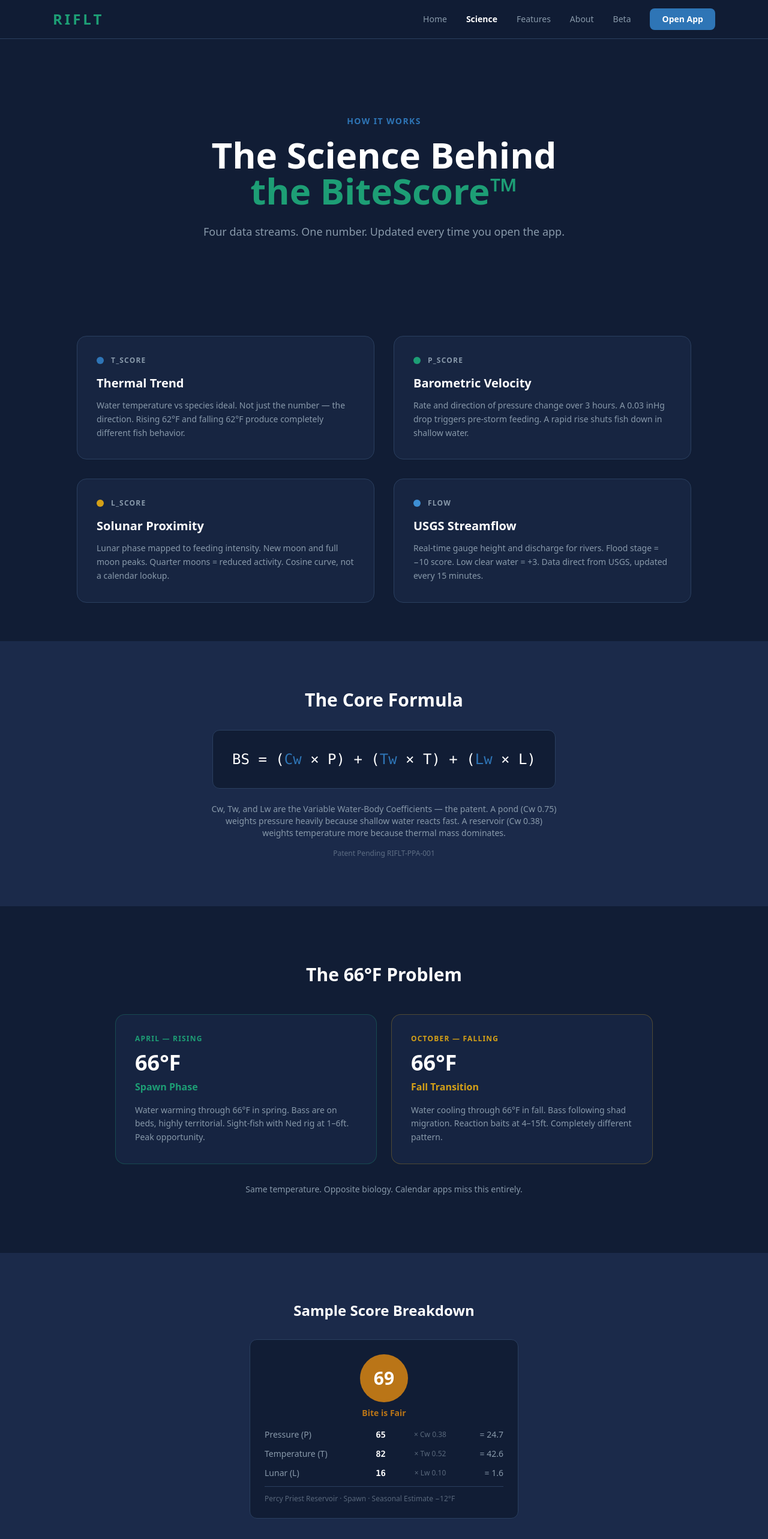
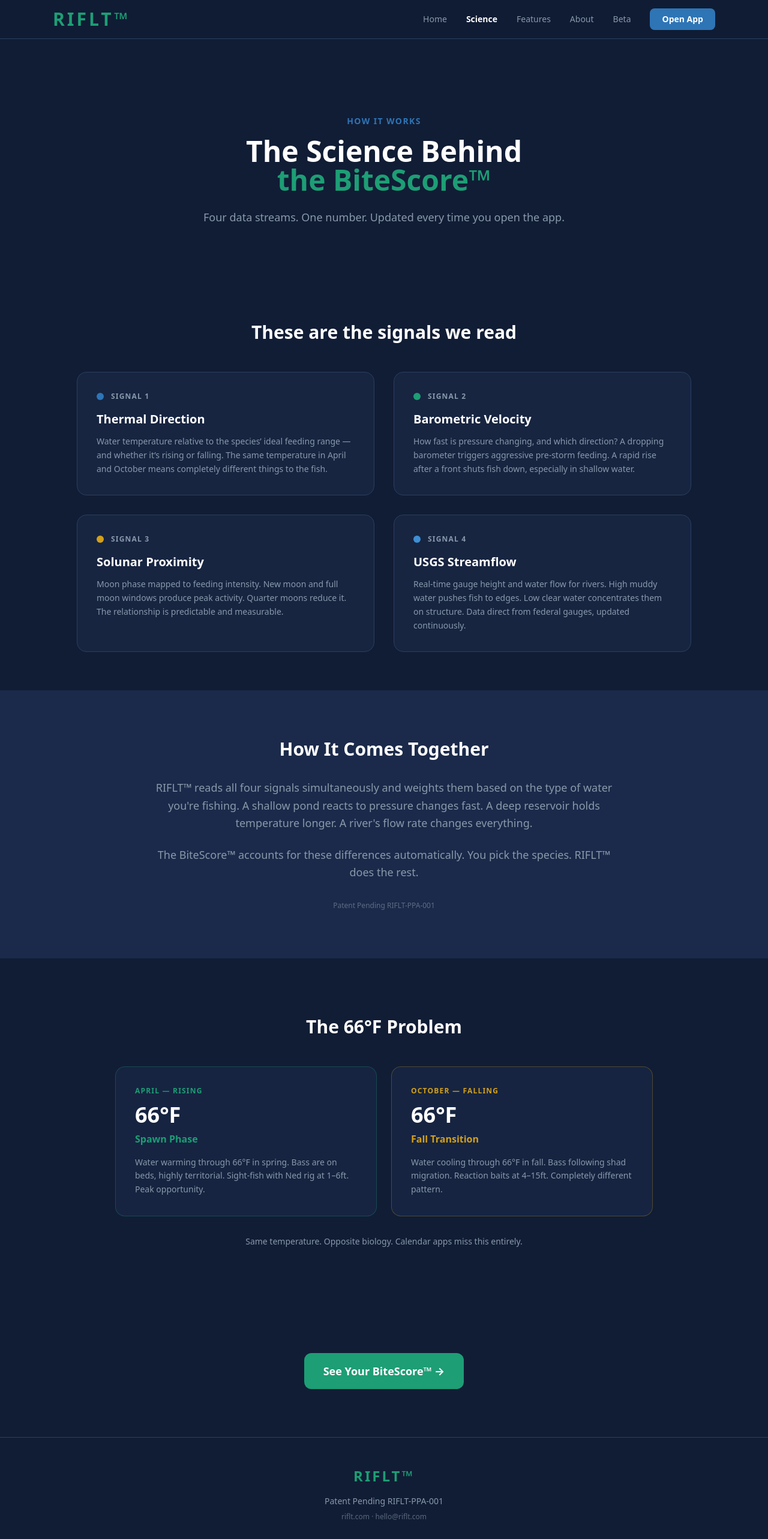
Before and after one commit to RifltHQ/riflt-website, a React (Vite) app: page /science in a window 1280 px wide. Shown: the top 2566 px of the page at 60% size. Built offline with nearby package versions, Linux system fonts and the light colour scheme.

Commit message:
Brand polish: TM symbols, remove name, emotional copy, remove formula, typography

```diff
--- a/src/components/Footer.jsx
+++ b/src/components/Footer.jsx
@@ -2,7 +2,7 @@
   return (
     <footer className="border-t border-border bg-navy-dark py-12 px-6">
       <div className="max-w-6xl mx-auto text-center">
-        <p className="text-green font-black text-xl tracking-[3px] mb-4">RIFLT</p>
+        <p className="text-green font-black text-2xl tracking-[3px] mb-4">RIFLT™</p>
         <p className="text-muted text-sm mb-2">Patent Pending RIFLT-PPA-001</p>
         <p className="text-muted/60 text-xs">riflt.com &middot; hello@riflt.com</p>
       </div>
--- a/src/components/Nav.jsx
+++ b/src/components/Nav.jsx
@@ -16,7 +16,7 @@
   return (
     <nav className="fixed top-0 left-0 right-0 z-50 bg-navy-dark/90 backdrop-blur-md border-b border-border">
       <div className="max-w-6xl mx-auto px-6 h-16 flex items-center justify-between">
-        <Link to="/" className="text-2xl font-black tracking-[4px] text-green no-underline">RIFLT</Link>
+        <Link to="/" className="text-3xl font-black tracking-[4px] text-green no-underline">RIFLT™</Link>
 
         {/* Desktop */}
         <div className="hidden md:flex items-center gap-8">
--- a/src/pages/About.jsx
+++ b/src/pages/About.jsx
@@ -4,14 +4,18 @@
       <section className="py-24 px-6">
         <div className="max-w-3xl mx-auto">
           <p className="text-accent text-sm font-semibold tracking-widest uppercase mb-4 text-center">About</p>
-          <h1 className="text-4xl md:text-5xl font-black text-center mb-16">
+          <h1 className="text-3xl md:text-4xl font-black text-center mb-16">
             Why I Built a Lab<br />
             <span className="text-green">Instead of a Social Network</span>
           </h1>
 
           <div className="space-y-6 text-muted text-lg leading-relaxed">
             <p>
-              For years, I watched the digital fishing world turn into a popularity contest. Every app I opened felt like a mall &mdash; crowded, noisy, and constantly trying to sell me something. More importantly, they were often wrong. I'd see a Post-Spawn alert while the water was still 60 degrees, or find honey holes geolocated in parking lots. I didn't want another social network. I wanted a tool that worked as hard as I do.
+              There's a feeling every angler knows. The line drops, the water goes quiet, and then &mdash; that yank. That unmistakable pull that means everything you read about the water was right. You weren't guessing. You knew.
+            </p>
+
+            <p>
+              I built RIFLT&trade; to chase that feeling more often. Not for pros. Not for tournament fishermen. For anyone who's ever driven 45 minutes to a lake, fished for three hours, and driven home wondering what they missed. I was that angler. And I was tired of guessing.
             </p>
 
             <p>
@@ -19,17 +23,17 @@
             </p>
 
             <p>
-              I didn't build RIFLT to be a &ldquo;pro-only&rdquo; club. I built it for anyone who loves to fish &mdash; or anyone who is tired of the frustration and wants to learn. Whether you're a seasoned tournament pro or someone picking up a rod for the first time, RIFLT gives you the <strong className="text-white">2-degree advantage</strong>. The barometric drop, the thermal shift, the hidden brush pile &mdash; the details that separate a great day from a blank.
+              I didn't build RIFLT&trade; to be a &ldquo;pro-only&rdquo; club. I built it for anyone who loves to fish &mdash; or anyone who is tired of the frustration and wants to learn. Whether you're a seasoned tournament pro or someone picking up a rod for the first time, RIFLT&trade; gives you the <strong className="text-white">2-degree advantage</strong>. The barometric drop, the thermal shift, the hidden brush pile &mdash; the details that separate a great day from a blank.
             </p>
 
             <p className="text-white font-semibold text-xl">
-              Welcome to the Private Vault. Welcome to RIFLT.
+              Welcome to the Private Vault. Welcome to RIFLT&trade;.
             </p>
           </div>
 
           <div className="mt-16 pt-8 border-t border-border text-center">
-            <p className="text-white font-bold text-lg mb-1">Brian Atwood</p>
-            <p className="text-muted text-sm">Founder &amp; Inventor</p>
+            <p className="text-white font-bold text-lg mb-1">The Founder</p>
+            <p className="text-muted text-sm">Inventor &amp; Builder</p>
             <p className="text-muted/60 text-xs mt-4">Patent Pending RIFLT-PPA-001</p>
           </div>
         </div>
--- a/src/pages/Home.jsx
+++ b/src/pages/Home.jsx
@@ -21,8 +21,11 @@
           Stop Guessing.<br />
           <span className="text-green">Start Catching.</span>
         </h1>
-        <p className="text-muted text-lg md:text-xl max-w-2xl mb-8 leading-relaxed">
+        <p className="text-muted text-lg md:text-xl max-w-2xl mb-4 leading-relaxed">
           The first fishing intelligence platform built on thermal physics, not calendar guesses.
+        </p>
+        <p className="text-muted/80 text-base max-w-xl mb-8 leading-relaxed italic">
+          That feeling when the line drops and goes tight &mdash; you should feel it more often. RIFLT&trade; tells you when the conditions are right before you make the drive.
         </p>
 
         {/* Live score preview */}
@@ -42,7 +45,7 @@
       {/* Three Pillars */}
       <section className="py-24 px-6 bg-navy">
         <div className="max-w-6xl mx-auto">
-          <h2 className="text-3xl md:text-4xl font-bold text-center mb-16">Three layers. One decision.</h2>
+          <h2 className="text-2xl md:text-3xl font-bold text-center mb-16">Three layers. One decision.</h2>
           <div className="grid md:grid-cols-3 gap-8">
             {[
               { icon: '🌡️', title: 'Phase Intelligence', desc: 'Direction-aware thermal classifier. Same temperature, opposite biological states. We know the difference.' },
@@ -62,7 +65,7 @@
       {/* Key Benefits */}
       <section className="py-24 px-6">
         <div className="max-w-5xl mx-auto">
-          <h2 className="text-3xl md:text-4xl font-bold text-center mb-16">What You Get</h2>
+          <h2 className="text-2xl md:text-3xl font-bold text-center mb-16">What You Get</h2>
           <div className="grid md:grid-cols-3 gap-8">
             <div className="bg-navy-dark border border-border rounded-2xl p-8">
               <p className="text-3xl mb-4">📅</p>
@@ -87,7 +90,7 @@
       <section className="py-24 px-6 bg-navy">
         <div className="max-w-3xl mx-auto text-center">
           <p className="text-accent text-sm font-semibold tracking-widest uppercase mb-4">The Problem</p>
-          <h2 className="text-3xl md:text-4xl font-bold mb-6">Every fishing app uses a calendar.<br />Fish don't read calendars.</h2>
+          <h2 className="text-2xl md:text-3xl font-bold mb-6">Every fishing app uses a calendar.<br />Fish don't read calendars.</h2>
           <p className="text-muted text-lg leading-relaxed mb-8">
             Traditional fishing apps tell you it's &ldquo;Post-Spawn&rdquo; because it's May. But the water hasn't caught up with the air yet. The fish are still staging in 4&ndash;12 feet on transitions. The calendar says one thing. The thermometer says another. RIFLT reads the thermometer.
           </p>
@@ -102,7 +105,7 @@
       <section className="py-24 px-6 bg-navy">
         <div className="max-w-4xl mx-auto">
           <p className="text-accent text-sm font-semibold tracking-widest uppercase mb-4 text-center">Field Validation</p>
-          <h2 className="text-3xl md:text-4xl font-bold text-center mb-12">April 12, 2026. Percy Priest Reservoir.</h2>
+          <h2 className="text-2xl md:text-3xl font-bold text-center mb-12">April 12, 2026. Percy Priest Reservoir.</h2>
           <div className="grid md:grid-cols-2 gap-8 items-center">
             <div>
               <div className="bg-navy-dark border border-border rounded-xl p-6 space-y-4">
@@ -126,7 +129,7 @@
 
       {/* CTA */}
       <section className="py-24 px-6 text-center">
-        <h2 className="text-3xl md:text-4xl font-bold mb-6">Ready to fish smarter?</h2>
+        <h2 className="text-2xl md:text-3xl font-bold mb-6">Ready to fish smarter?</h2>
         <Link to="/beta" className="inline-block bg-green hover:bg-green/90 text-white text-lg font-bold px-8 py-4 rounded-xl no-underline transition-all">
           Join the Beta &rarr;
         </Link>
--- a/src/pages/Science.jsx
+++ b/src/pages/Science.jsx
@@ -4,51 +4,52 @@
       {/* Hero */}
       <section className="py-24 px-6 text-center">
         <p className="text-accent text-sm font-semibold tracking-widest uppercase mb-4">How It Works</p>
-        <h1 className="text-4xl md:text-6xl font-black mb-6">The Science Behind<br /><span className="text-green">the BiteScore™</span></h1>
+        <h1 className="text-3xl md:text-5xl font-black mb-6">The Science Behind<br /><span className="text-green">the BiteScore&trade;</span></h1>
         <p className="text-muted text-lg max-w-2xl mx-auto">Four data streams. One number. Updated every time you open the app.</p>
       </section>
 
-      {/* Four Pillars */}
+      {/* Four Signals */}
       <section className="py-16 px-6">
-        <div className="max-w-5xl mx-auto grid md:grid-cols-2 gap-8">
+        <div className="max-w-5xl mx-auto">
+          <h2 className="text-2xl md:text-3xl font-bold text-center mb-12">These are the signals we read</h2>
+          <div className="grid md:grid-cols-2 gap-8">
             {[
-            { label: 'Thermal Trend', value: 'T_score', color: '#2E75B6', desc: 'Water temperature vs species ideal. Not just the number — the direction. Rising 62°F and falling 62°F produce completely different fish behavior.' },
-            { label: 'Barometric Velocity', value: 'P_score', color: '#1D9E75', desc: 'Rate and direction of pressure change over 3 hours. A 0.03 inHg drop triggers pre-storm feeding. A rapid rise shuts fish down in shallow water.' },
-            { label: 'Solunar Proximity', value: 'L_score', color: '#D4A017', desc: 'Lunar phase mapped to feeding intensity. New moon and full moon peaks. Quarter moons = reduced activity. Cosine curve, not a calendar lookup.' },
-            { label: 'USGS Streamflow', value: 'Flow', color: '#3D8FD4', desc: 'Real-time gauge height and discharge for rivers. Flood stage = −10 score. Low clear water = +3. Data direct from USGS, updated every 15 minutes.' },
+              { label: 'Thermal Direction', color: '#2E75B6', desc: 'Water temperature relative to the species\u2019 ideal feeding range \u2014 and whether it\u2019s rising or falling. The same temperature in April and October means completely different things to the fish.' },
+              { label: 'Barometric Velocity', color: '#1D9E75', desc: 'How fast is pressure changing, and which direction? A dropping barometer triggers aggressive pre-storm feeding. A rapid rise after a front shuts fish down, especially in shallow water.' },
+              { label: 'Solunar Proximity', color: '#D4A017', desc: 'Moon phase mapped to feeding intensity. New moon and full moon windows produce peak activity. Quarter moons reduce it. The relationship is predictable and measurable.' },
+              { label: 'USGS Streamflow', color: '#3D8FD4', desc: 'Real-time gauge height and water flow for rivers. High muddy water pushes fish to edges. Low clear water concentrates them on structure. Data direct from federal gauges, updated continuously.' },
             ].map((p, i) => (
               <div key={i} className="bg-navy/60 border border-border rounded-2xl p-8">
                 <div className="flex items-center gap-3 mb-4">
                   <div className="w-3 h-3 rounded-full" style={{ backgroundColor: p.color }} />
-                <p className="text-xs font-semibold tracking-widest uppercase text-muted">{p.value}</p>
+                  <p className="text-xs font-semibold tracking-widest uppercase text-muted">Signal {i + 1}</p>
                 </div>
                 <h3 className="text-xl font-bold mb-3">{p.label}</h3>
                 <p className="text-muted text-sm leading-relaxed">{p.desc}</p>
               </div>
             ))}
           </div>
+        </div>
       </section>
 
-      {/* The Formula */}
+      {/* How it comes together */}
       <section className="py-20 px-6 bg-navy">
-        <div className="max-w-4xl mx-auto text-center">
-          <h2 className="text-3xl font-bold mb-8">The Core Formula</h2>
-          <div className="bg-navy-dark border border-border rounded-xl p-8 inline-block">
-            <p className="font-mono text-xl md:text-2xl text-white">
-              BS = (<span className="text-accent">Cw</span> &times; P) + (<span className="text-accent">Tw</span> &times; T) + (<span className="text-accent">Lw</span> &times; L)
+        <div className="max-w-3xl mx-auto text-center">
+          <h2 className="text-2xl md:text-3xl font-bold mb-8">How It Comes Together</h2>
+          <p className="text-muted text-lg leading-relaxed mb-6">
+            RIFLT&trade; reads all four signals simultaneously and weights them based on the type of water you're fishing. A shallow pond reacts to pressure changes fast. A deep reservoir holds temperature longer. A river's flow rate changes everything.
           </p>
-          </div>
-          <p className="text-muted text-sm mt-6 max-w-xl mx-auto">
-            Cw, Tw, and Lw are the Variable Water-Body Coefficients &mdash; the patent. A pond (Cw 0.75) weights pressure heavily because shallow water reacts fast. A reservoir (Cw 0.38) weights temperature more because thermal mass dominates.
+          <p className="text-muted text-lg leading-relaxed">
+            The BiteScore&trade; accounts for these differences automatically. You pick the species. RIFLT&trade; does the rest.
           </p>
-          <p className="text-muted/60 text-xs mt-4">Patent Pending RIFLT-PPA-001</p>
+          <p className="text-muted/60 text-xs mt-8">Patent Pending RIFLT-PPA-001</p>
         </div>
       </section>
 
       {/* The 66 Degree Example */}
       <section className="py-24 px-6">
         <div className="max-w-4xl mx-auto">
-          <h2 className="text-3xl font-bold text-center mb-12">The 66&deg;F Problem</h2>
+          <h2 className="text-2xl md:text-3xl font-bold text-center mb-12">The 66&deg;F Problem</h2>
           <div className="grid md:grid-cols-2 gap-6">
             <div className="bg-navy/60 border border-green/30 rounded-2xl p-8">
               <p className="text-green text-xs font-semibold tracking-widest uppercase mb-3">April &mdash; Rising</p>
@@ -71,34 +72,12 @@
         </div>
       </section>
 
-      {/* Score Breakdown Visual */}
-      <section className="py-20 px-6 bg-navy">
-        <div className="max-w-md mx-auto">
-          <h2 className="text-2xl font-bold text-center mb-8">Sample Score Breakdown</h2>
-          <div className="bg-navy-dark border border-border rounded-xl p-6 space-y-3">
-            <div className="text-center mb-4">
-              <div className="inline-flex items-center justify-center w-20 h-20 rounded-full bg-[#BA7517]">
-                <span className="text-3xl font-black">69</span>
-              </div>
-              <p className="text-sm text-[#BA7517] font-semibold mt-2">Bite is Fair</p>
-            </div>
-            {[
-              { label: 'Pressure (P)', score: 65, weight: 'Cw 0.38', contrib: '24.7', color: '#2E75B6' },
-              { label: 'Temperature (T)', score: 82, weight: 'Tw 0.52', contrib: '42.6', color: '#1D9E75' },
-              { label: 'Lunar (L)', score: 16, weight: 'Lw 0.10', contrib: '1.6', color: '#D4A017' },
-            ].map((r, i) => (
-              <div key={i} className="flex items-center justify-between text-sm">
-                <span className="text-muted w-32">{r.label}</span>
-                <span className="font-mono font-bold w-8 text-right">{r.score}</span>
-                <span className="text-muted/60 text-xs w-16 text-center">&times; {r.weight}</span>
-                <span className="text-muted w-12 text-right">= {r.contrib}</span>
-              </div>
-            ))}
-            <div className="border-t border-border pt-3 mt-3">
-              <p className="text-muted/60 text-xs">Percy Priest Reservoir &middot; Spawn &middot; Seasonal Estimate &minus;12&deg;F</p>
-            </div>
-          </div>
-        </div>
+      {/* CTA */}
+      <section className="py-20 px-6 text-center">
+        <a href="https://riflt-mvp.vercel.app" target="_blank" rel="noopener noreferrer"
+          className="inline-block bg-green hover:bg-green/90 text-white text-lg font-bold px-8 py-4 rounded-xl no-underline transition-all">
+          See Your BiteScore&trade; &rarr;
+        </a>
       </section>
     </div>
   );
```
Lines whose indentation alone changed are shown as unchanged.
